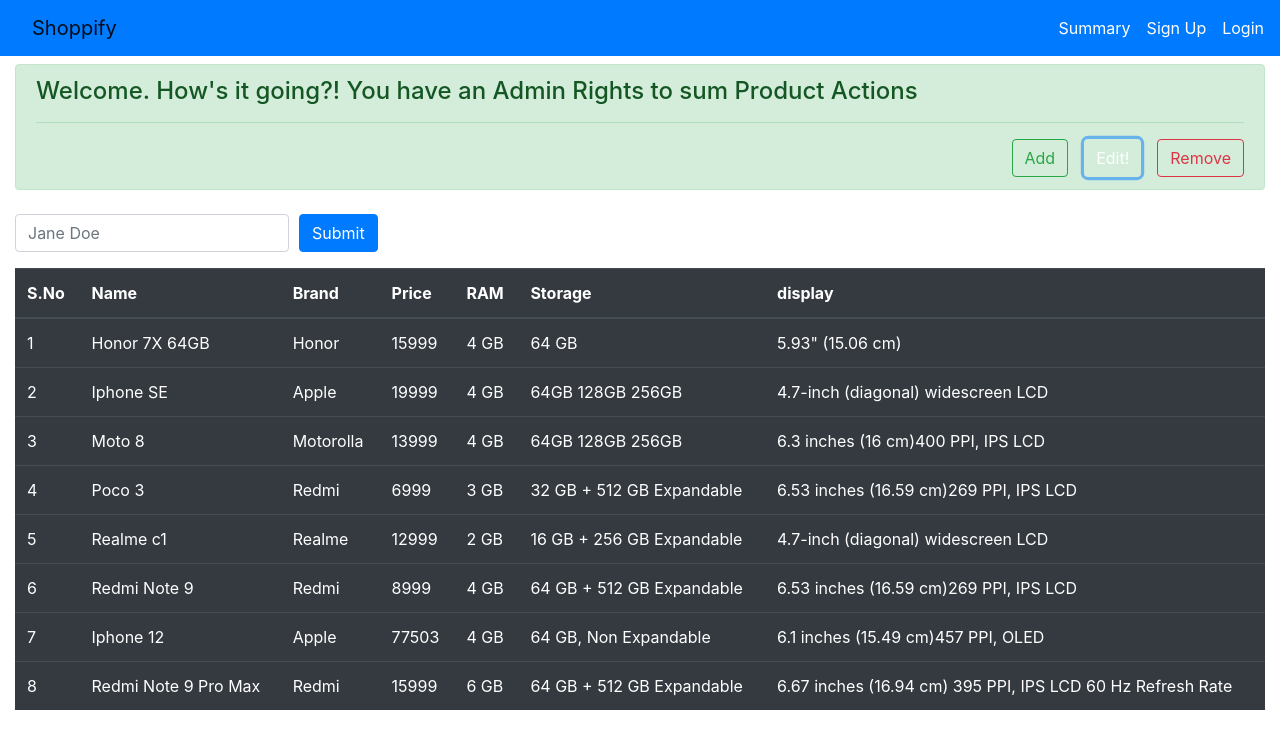
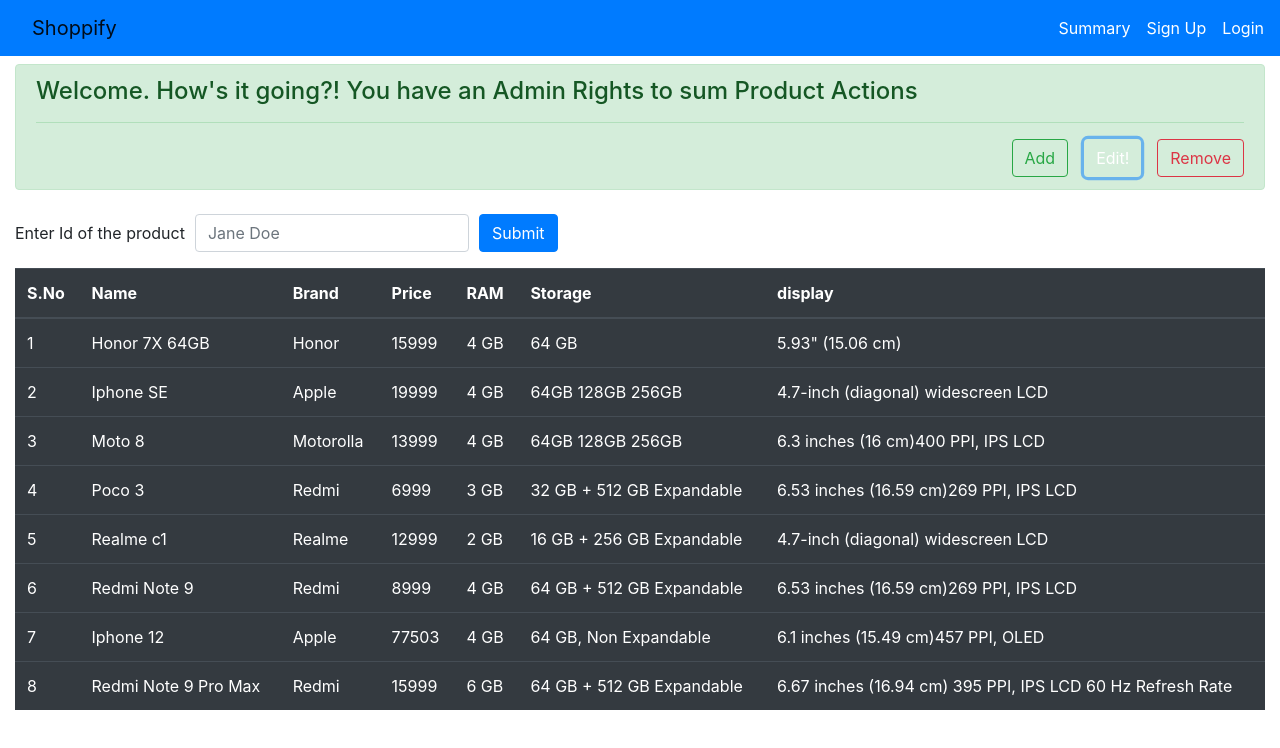
Before and after one commit to Gulsonmahesh/capstone-react, a React (Create React App) app: page /Summary in a window 1280 px wide. Both pictures are taken after a click on the button "Edit!". Shown: the top 748 px of the page. Built offline with nearby package versions, Linux system fonts and the light colour scheme; data requests are answered from the project's data file.

Commit message:
Added label

```diff
--- a/src/components/product/Summery.jsx
+++ b/src/components/product/Summery.jsx
@@ -48,7 +48,9 @@
                             <Form>
                                 <Form.Row className="align-items-center">
                                     <Col xs="auto">
-                                        <Form.Label htmlFor="inlineFormInput" srOnly>Name</Form.Label>
+                                        <Form.Label className="d-inline-block" htmlFor="inlineFormInput">Enter Id of the product</Form.Label>
+                                    </Col>
+                                    <Col xs="auto">
                                         <Form.Control className="mb-2" id="inlineFormInput" placeholder="Jane Doe"/>
                                     </Col>
                                     <Col xs="auto">
```
